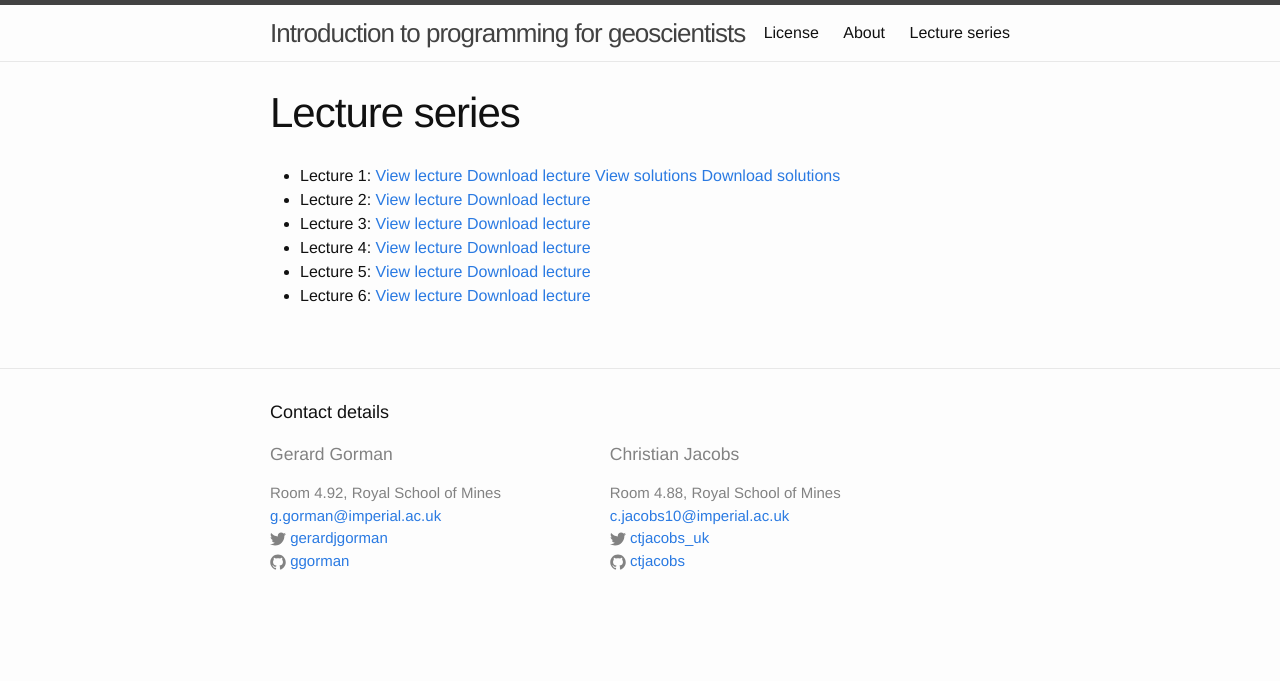
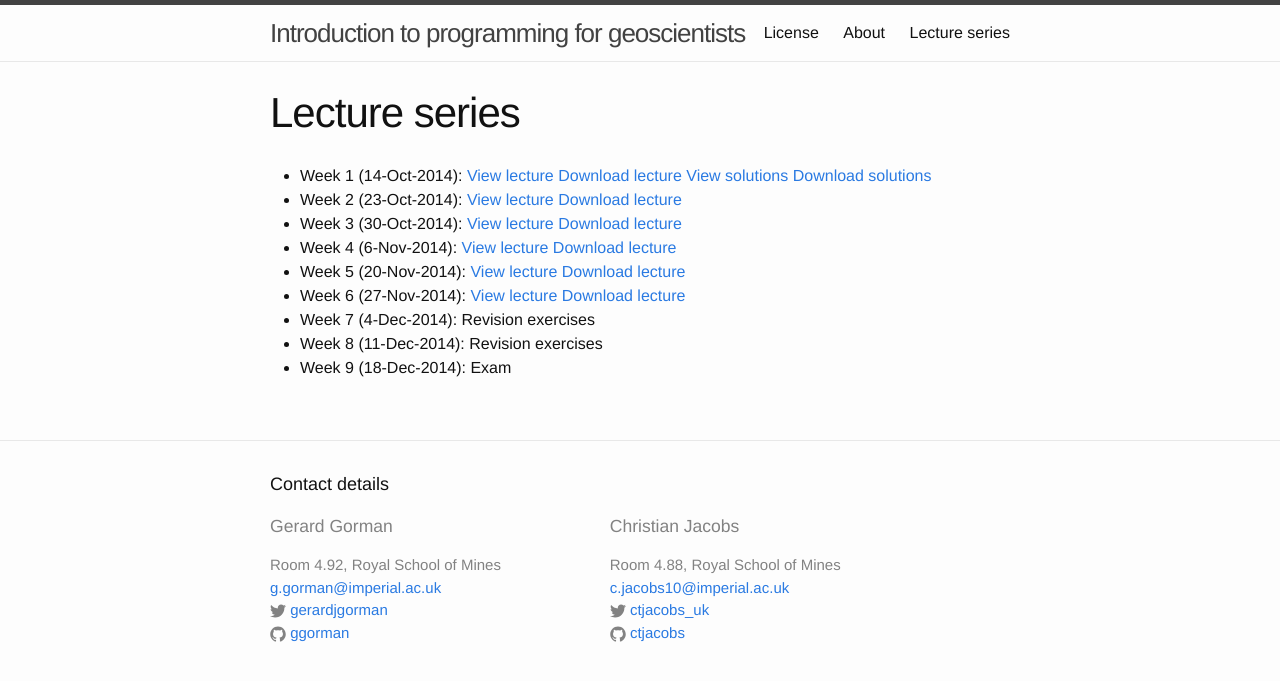
Before and after one commit to ggorman/Introduction-to-programming-for-geoscientists, a Jekyll site: the page built from lecture_series.md, in a window 1280 px wide. Shown: the top 681 px of the page. Built offline with Jekyll 4.4.1, drawn with Linux system fonts in a browser that asks for light colours.

Commit message:
Formatting

```diff
--- a/lecture_series.md
+++ b/lecture_series.md
@@ -4,38 +4,41 @@ title: Lecture series
 permalink: /lecture_series/
 ---
 
-* Lecture 1:
+* Week 1 (14-Oct-2014):
 [View lecture](http://nbviewer.ipython.org/url/raw.github.com/ggorman/Introduction-to-programming-for-geoscientists/master/notebook/Lecture-1-Introduction-to-programming-for-geoscientists.ipynb?raw=true)
 [Download lecture](http://raw.github.com/ggorman/Introduction-to-programming-for-geoscientists/master/notebook/Lecture-1-Introduction-to-programming-for-geoscientists.ipynb?raw=true)
 [View solutions](http://nbviewer.ipython.org/url/raw.github.com/ggorman/Introduction-to-programming-for-geoscientists/master/notebook/Lecture-1-Introduction-to-programming-for-geoscientists-Solutions.ipynb?raw=true)
 [Download solutions](http://raw.github.com/ggorman/Introduction-to-programming-for-geoscientists/master/notebook/Lecture-1-Introduction-to-programming-for-geoscientists-Solutions.ipynb?raw=true)
-* Lecture 2:
+* Week 2 (23-Oct-2014):
 [View lecture](http://nbviewer.ipython.org/url/raw.github.com/ggorman/Introduction-to-programming-for-geoscientists/master/notebook/Lecture-2-Introduction-to-programming-for-geoscientists.ipynb?raw=true)
 [Download lecture](http://raw.github.com/ggorman/Introduction-to-programming-for-geoscientists/master/notebook/Lecture-2-Introduction-to-programming-for-geoscientists.ipynb?raw=true)
 <!--
 [Solutions](http://nbviewer.ipython.org/url/raw.github.com/ggorman/Introduction-to-programming-for-geoscientists/master/notebook/Lecture-2-Introduction-to-programming-for-geoscientists-Solutions.ipynb?raw=true)
 -->
-* Lecture 3:
+* Week 3 (30-Oct-2014):
 [View lecture](http://nbviewer.ipython.org/url/raw.github.com/ggorman/Introduction-to-programming-for-geoscientists/master/notebook/Lecture-3-Introduction-to-programming-for-geoscientists.ipynb?raw=true)
 [Download lecture](http://raw.github.com/ggorman/Introduction-to-programming-for-geoscientists/master/notebook/Lecture-3-Introduction-to-programming-for-geoscientists.ipynb?raw=true)
 <!--
 [Solutions](http://nbviewer.ipython.org/url/raw.github.com/ggorman/Introduction-to-programming-for-geoscientists/master/notebook/Lecture-3-Introduction-to-programming-for-geoscientists-Solutions.ipynb?raw=true)
 -->
-* Lecture 4:
+* Week 4 (6-Nov-2014):
 [View lecture](http://nbviewer.ipython.org/url/raw.github.com/ggorman/Introduction-to-programming-for-geoscientists/master/notebook/Lecture-4-Introduction-to-programming-for-geoscientists.ipynb?raw=true)
 [Download lecture](http://raw.github.com/ggorman/Introduction-to-programming-for-geoscientists/master/notebook/Lecture-4-Introduction-to-programming-for-geoscientists.ipynb?raw=true)
 <!--
 [Solutions](http://nbviewer.ipython.org/url/raw.github.com/ggorman/Introduction-to-programming-for-geoscientists/master/notebook/Lecture-4-Introduction-to-programming-for-geoscientists-Solutions.ipynb?raw=true)
 -->
-* Lecture 5:
+* Week 5 (20-Nov-2014):
 [View lecture](http://nbviewer.ipython.org/url/raw.github.com/ggorman/Introduction-to-programming-for-geoscientists/master/notebook/Lecture-5-Introduction-to-programming-for-geoscientists.ipynb?raw=true)
 [Download lecture](http://raw.github.com/ggorman/Introduction-to-programming-for-geoscientists/master/notebook/Lecture-5-Introduction-to-programming-for-geoscientists.ipynb?raw=true)
 <!--
 [Solutions](http://nbviewer.ipython.org/url/raw.github.com/ggorman/Introduction-to-programming-for-geoscientists/master/notebook/Lecture-5-Introduction-to-programming-for-geoscientists-Solutions.ipynb?raw=true)
 -->
-* Lecture 6:
+* Week 6 (27-Nov-2014):
 [View lecture](http://nbviewer.ipython.org/url/raw.github.com/ggorman/Introduction-to-programming-for-geoscientists/master/notebook/Lecture-6-Introduction-to-programming-for-geoscientists.ipynb?raw=true)
 [Download lecture](http://raw.github.com/ggorman/Introduction-to-programming-for-geoscientists/master/notebook/Lecture-6-Introduction-to-programming-for-geoscientists.ipynb?raw=true)
 <!--
 [Solutions](http://nbviewer.ipython.org/url/raw.github.com/ggorman/Introduction-to-programming-for-geoscientists/master/notebook/Lecture-6-Introduction-to-programming-for-geoscientists-Solutions.ipynb?raw=true)
 -->
+* Week 7 (4-Dec-2014): Revision exercises
+* Week 8 (11-Dec-2014): Revision exercises
+* Week 9 (18-Dec-2014): Exam
```
